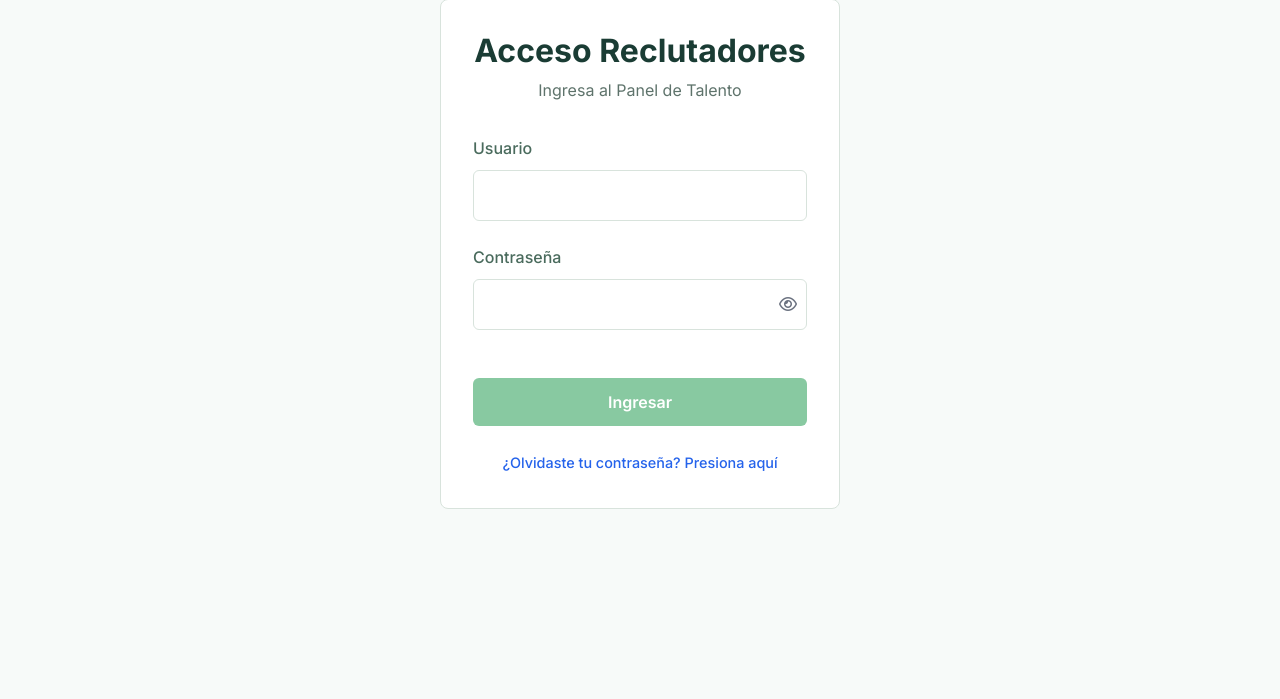
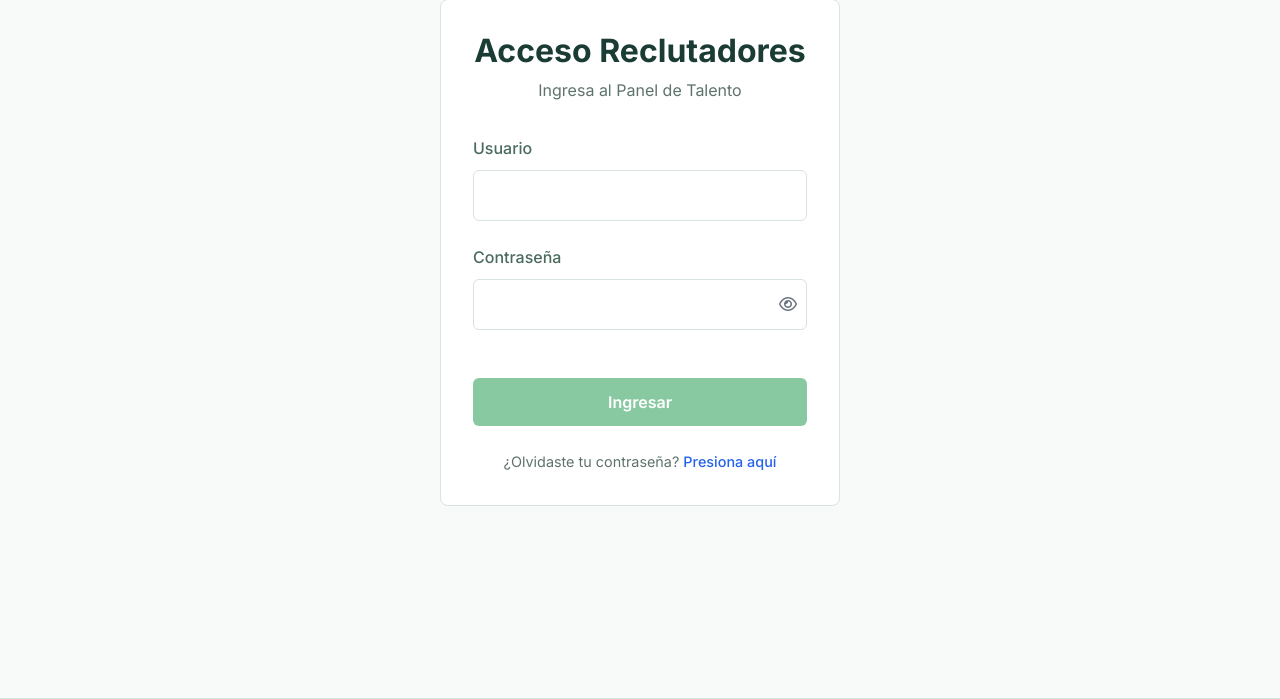
Before and after one commit to GerardodeMartini/RR-HH-, a Django app: page /staff/login/ in a window 1280 px wide. Shown: the part 288-987 px from the top of the page. Run offline with Django 5.2, Linux system fonts and the light colour scheme; parts of the project's set-up code (start-up, migrations or seed data) failed here and were passed over; some libraries are stand-ins or nearby versions.

Commit message:
style: keep standard text color for forgot password prompt and highlight only link

```diff
--- a/hr_project/templates/candidates/login.html
+++ b/hr_project/templates/candidates/login.html
@@ -31,7 +31,7 @@
     </form>
 
     <div style="margin-top: 1.5rem; display: flex; flex-direction: column; gap: 0.5rem; font-size: 0.9rem;">
-        <p style="margin: 0;"><a href="{% url 'password_reset' %}" style="color: #2563eb; text-decoration: none; font-weight: 500;">¿Olvidaste tu contraseña? Presiona aquí</a></p>
+        <p style="margin: 0;"><span style="color: var(--text-muted);">¿Olvidaste tu contraseña? </span><a href="{% url 'password_reset' %}" style="color: #2563eb; text-decoration: none; font-weight: 500;">Presiona aquí</a></p>
         <p style="margin: 0; color: var(--text-muted);">¿No tienes cuenta? <a href="{% url 'candidate_register' %}" style="color: var(--accent-color); font-weight: 600;">Regístrate aquí</a></p>
     </div>
 </div>
--- a/hr_project/templates/clients/login.html
+++ b/hr_project/templates/clients/login.html
@@ -45,7 +45,7 @@
     </form>
 
     <div style="text-align: center; margin-top: 1.5rem; border-top: 1px solid #e5e7eb; padding-top: 1.5rem;">
-        <p style="margin-bottom: 1rem;"><a href="{% url 'password_reset' %}" style="color: #2563eb; font-size: 0.9rem; text-decoration: none; font-weight: 500;">¿Olvidaste tu contraseña? Presiona aquí</a></p>
+        <p style="margin-bottom: 1rem; font-size: 0.9rem;"><span style="color: #6b7280;">¿Olvidaste tu contraseña? </span><a href="{% url 'password_reset' %}" style="color: #2563eb; text-decoration: none; font-weight: 500;">Presiona aquí</a></p>
         <p style="color: #6b7280; font-size: 0.9rem; margin-bottom: 0.75rem;">¿Aún no tienes cuenta?</p>
         <a href="{% url 'client_register' %}" class="btn"
             style="display: inline-block; width: 100%; text-align: center; background-color: white; color: var(--text-color); border: 1px solid #d1d5db; text-decoration: none; padding: 0.6rem 1rem; border-radius: 6px; font-weight: 500; transition: all 0.2s;">
--- a/hr_project/templates/dashboard/login.html
+++ b/hr_project/templates/dashboard/login.html
@@ -31,8 +31,8 @@
         <button type="submit" class="btn btn-primary" style="width: 100%;">Ingresar</button>
     </form>
 
-    <div style="margin-top: 1.5rem; text-align: center;">
-        <a href="{% url 'password_reset' %}" style="color: #2563eb; font-size: 0.9rem; text-decoration: none; font-weight: 500;">¿Olvidaste tu contraseña? Presiona aquí</a>
+    <div style="margin-top: 1.5rem; text-align: center; font-size: 0.9rem;">
+        <span style="color: var(--text-muted);">¿Olvidaste tu contraseña? </span><a href="{% url 'password_reset' %}" style="color: #2563eb; text-decoration: none; font-weight: 500;">Presiona aquí</a>
     </div>
 </div>
 {% endblock %}
```
